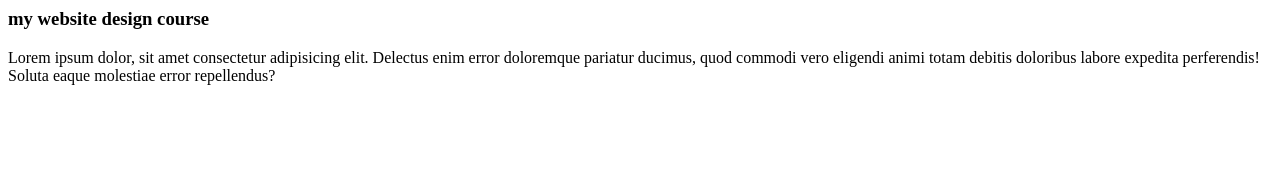
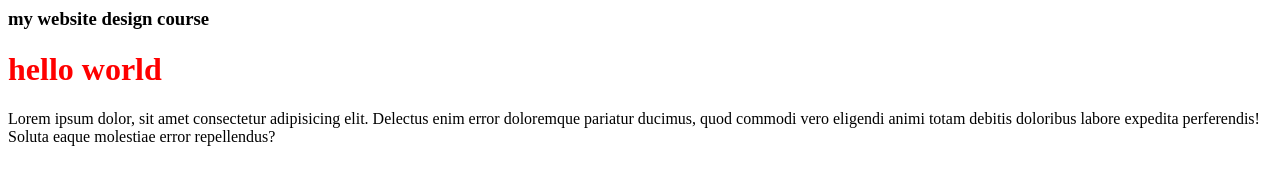
Before and after one commit to aa226/myself, a plain HTML site: page index.html in a window 1280 px wide. Drawn offline with Linux system fonts and the light colour scheme.

Commit message:
Update index.html

```diff
--- a/index.html
+++ b/index.html
@@ -7,6 +7,7 @@
 </head>
 <body>
     <h3>my website design course</h3>
+    <h1  style="color:red;">hello world </h1>
     <p>Lorem ipsum dolor, sit amet consectetur adipisicing elit. Delectus enim error
         doloremque pariatur ducimus, quod commodi vero eligendi animi totam debitis doloribus
          labore expedita perferendis! Soluta eaque molestiae error repellendus?</p>
```
